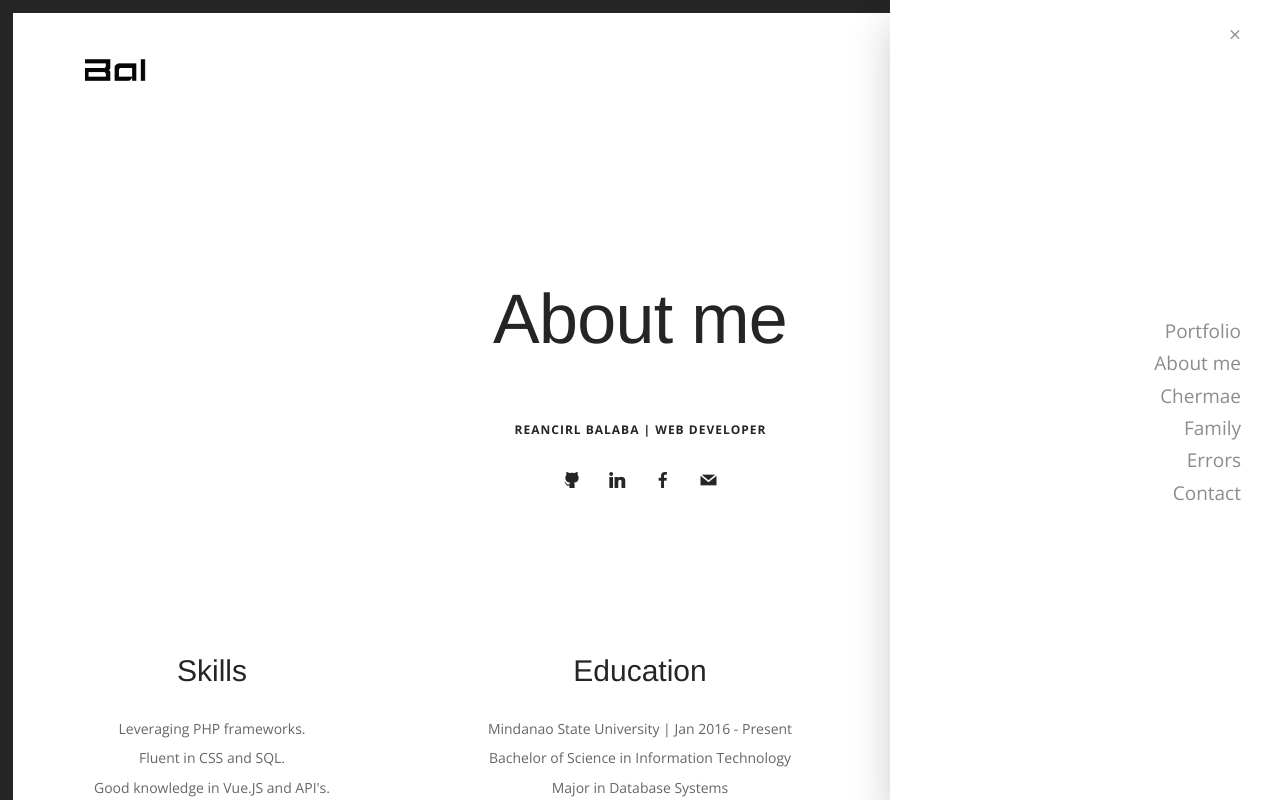
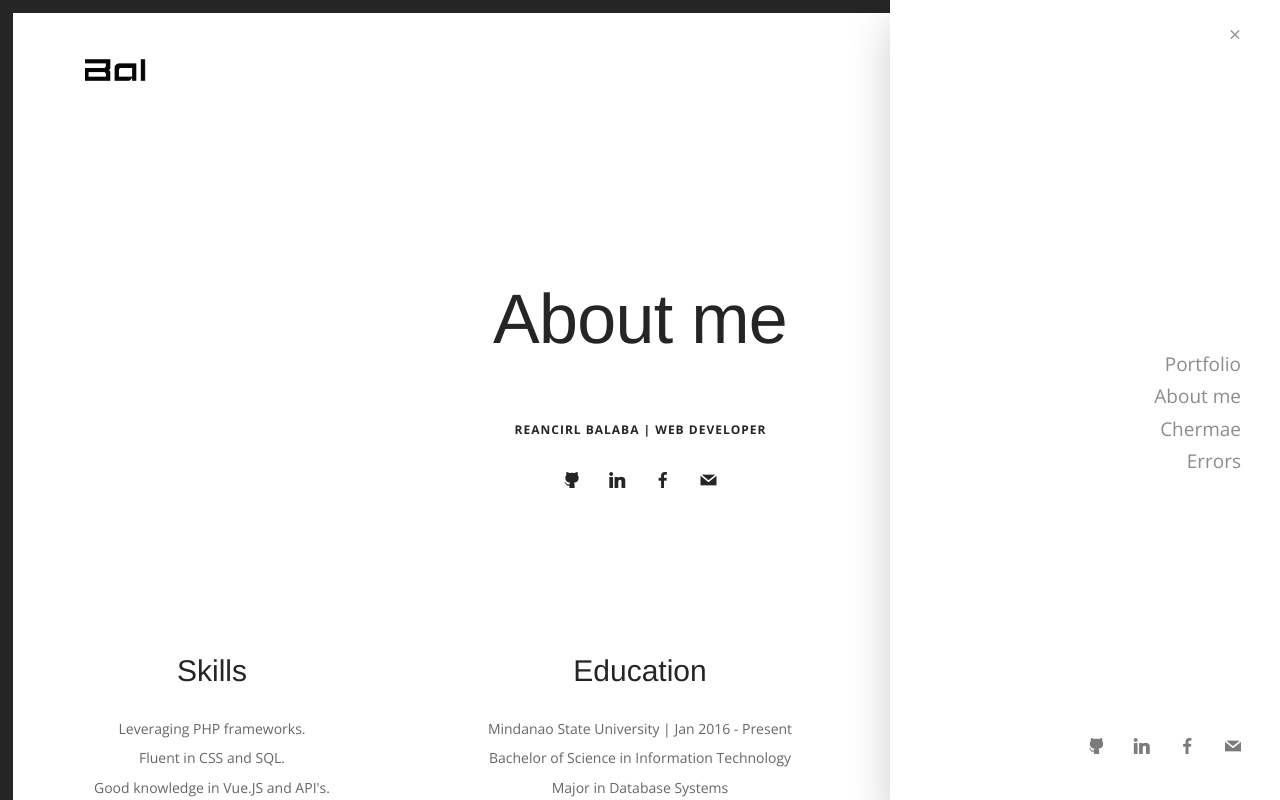
Before and after one commit to reancirl/LifePortfolio, a plain HTML site: page about-me.html in a window 1280 px wide. Both pictures are taken after a click on the link 1169 px from the left and 65 px from the top of the page. Shown: the top 800 px of the page. Drawn offline with nearby package versions, Linux system fonts and the light colour scheme; files whose address does not match are found by name.

Commit message:
side nav

```diff
--- a/about-me.html
+++ b/about-me.html
@@ -68,14 +68,16 @@
                             <a class="inner-link" href="anniv.html" target="_blank">Chermae</a>
                         </li>
                         <li>
-                            <a class="inner-link" href="#">Family</a>
-                        </li>
-                        <li>
                             <a class="inner-link" href="#">Errors</a>
                         </li>
-                        <li>
-                            <a class="inner-link" href="#">Contact</a>
-                        </li>
+                    </ul>
+                </div>
+                <div class="side-menu__module pos-bottom pos-absolute col-12 text-right">
+                    <ul class="social-list list-inline list--hover">
+                        <li><a href="https://github.com/reancirl"><i class="socicon socicon-github icon icon--xs"></i></a></li>
+                        <li><a href="https://www.linkedin.com/in/reancirl-balaba-a3bb25199/"><i class="socicon socicon-linkedin icon icon--xs"></i></a></li>
+                        <li data-tooltip="@reancirl"><a href="https://web.facebook.com/reancirl"><i class="socicon socicon-facebook icon icon--xs"></i></a></li>
+                        <li data-tooltip="reancirl@gmail.com"><a href="https://gmail.com"><i class="socicon socicon-mail icon icon--xs"></i></a></li>
                     </ul>
                 </div>
             </div>
@@ -184,5 +186,16 @@
         <script src="js/flickity.min.js"></script>
         <script src="js/smooth-scroll.min.js"></script>
         <script src="js/scripts.js"></script>
+        <script type="text/javascript">
+        var Tawk_API=Tawk_API||{}, Tawk_LoadStart=new Date();
+        (function(){
+        var s1=document.createElement("script"),s0=document.getElementsByTagName("script")[0];
+        s1.async=true;
+        s1.src='https://embed.tawk.to/5e8c8fba69e9320caac125d4/default';
+        s1.charset='UTF-8';
+        s1.setAttribute('crossorigin','*');
+        s0.parentNode.insertBefore(s1,s0);
+        })();
+        </script>
     </body>
 </html>
```
Also changed, not shown: index.html (+2 -2 lines).
